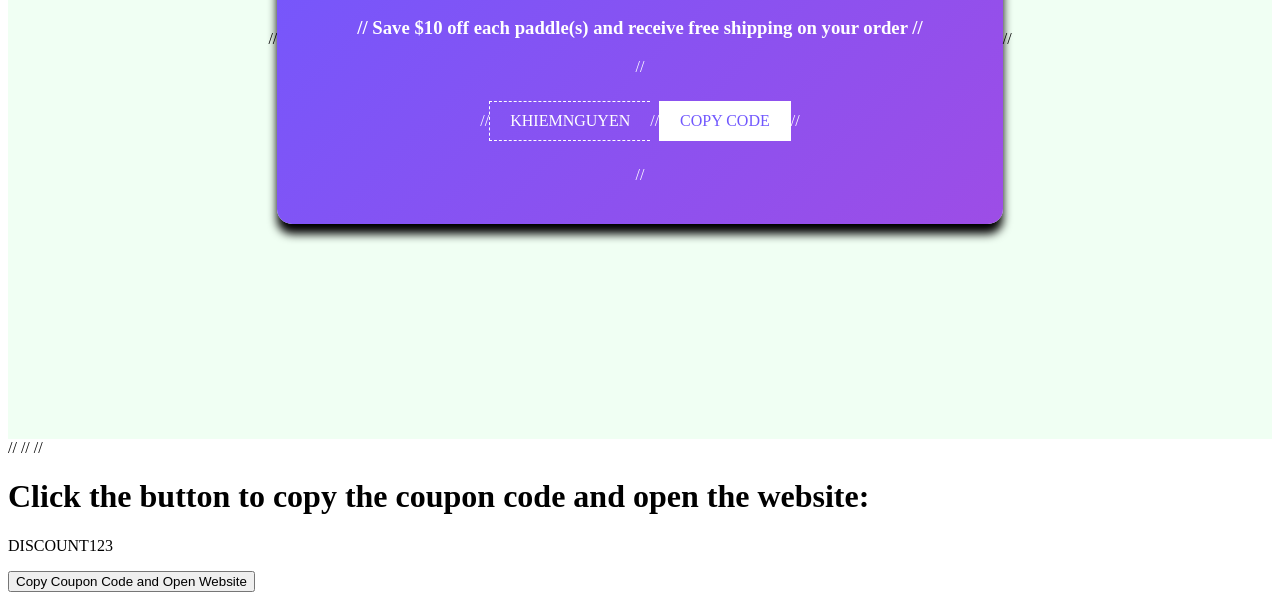
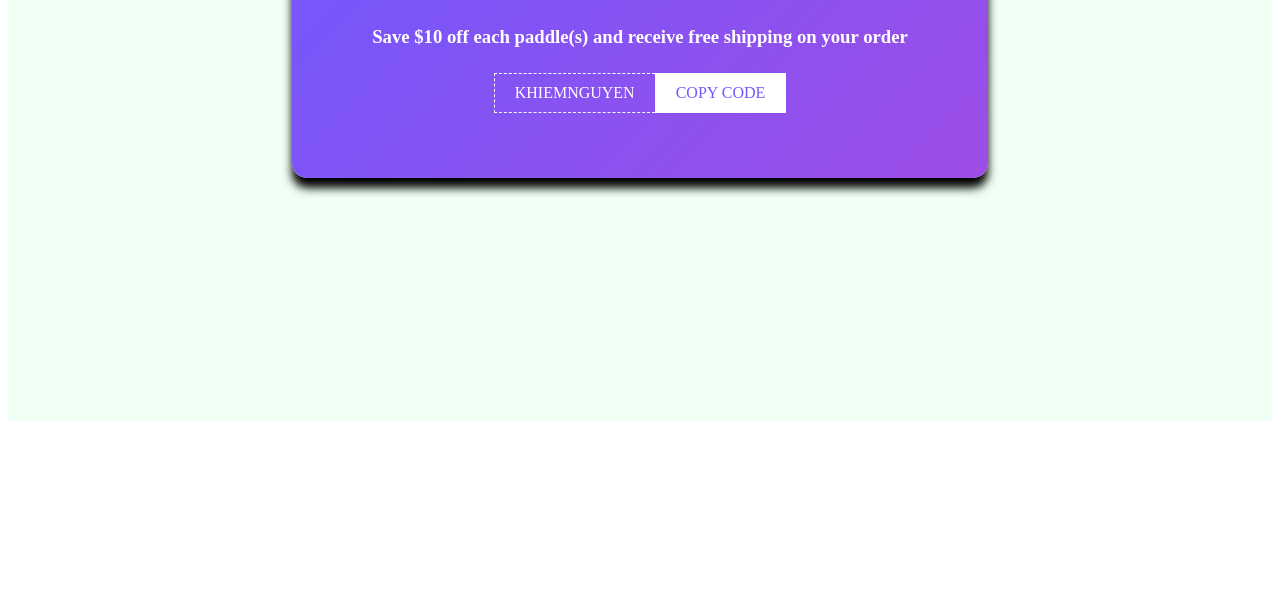
Before and after one commit to hanngiam/hanngiam.github.io, a plain HTML site: page index.html in a window 1280 px wide. Shown: the part 387-987 px from the top of the page. After the commit the page ends 816 px from the top, so only its background shows below. Drawn offline with Linux system fonts and the light colour scheme.

Commit message:
Update index.html

```diff
--- a/index.html
+++ b/index.html
@@ -1,36 +1,23 @@
-//<!DOCTYPE html>
-//<html>
-//    <head>
-//        <title>Khiem's great coupon page</title>
-//        <link rel="stylesheet" href="coupon.css" >
-//    </head>
-//    <body>
-//        <div class='container'>
-//            <div class='coupon-card'>
-//                <img src='vplogo.avif' class='logo'>
-//                <h3>
-//                    Save $10 off each paddle(s) and receive free shipping on your order
-//                </h3>
-//                <div class='coupon-row'>
-//                    <span id='cpnCode'>KHIEMNGUYEN</span>
-//                    <span id='cpnBtn'>COPY CODE</span>
-//                </div>
-//            </div>
-//        </div>
-//    </body>
-//    <script src="coupon.js"></script>
-//</html>
 <!DOCTYPE html>
 <html>
-<head>
-    <meta charset="UTF-8">
-    <title>Coupon Code and Website</title>
-</head>
-<body>
-    <h1>Click the button to copy the coupon code and open the website:</h1>
-
-    <!-- Coupon code -->
-    <p id="couponCode">DISCOUNT123</p>
-
-    <!-- Button to copy coupon code and open website -->
-    <button id="copyAndOpenButton">Copy Coupon Code and Open Website</button>
+    <head>
+        <meta charset="UTF-8">
+        <title>Khiem's great coupon page</title>
+        <link rel="stylesheet" href="coupon.css" >
+    </head>
+    <body>
+        <div class='container'>
+            <div class='coupon-card'>
+                <img src='vplogo.avif' class='logo'>
+                <h3>
+                    Save $10 off each paddle(s) and receive free shipping on your order
+                </h3>
+                <div class='coupon-row'>
+                    <span id='cpnCode'>KHIEMNGUYEN</span>
+                    <span id='cpnBtn'>COPY CODE</span>
+                </div>
+            </div>
+        </div>
+    </body>
+    <script src="coupon.js"></script>
+</html>
```
